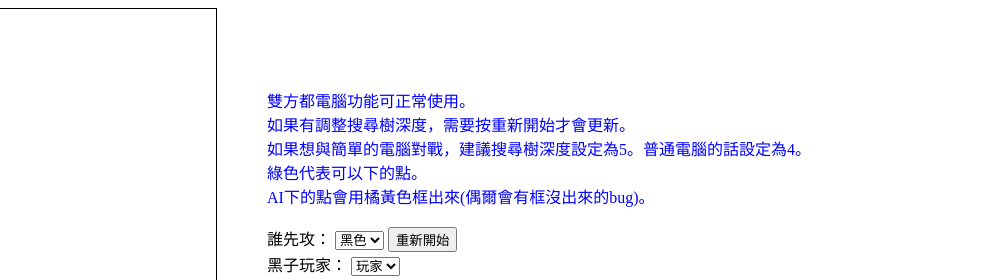
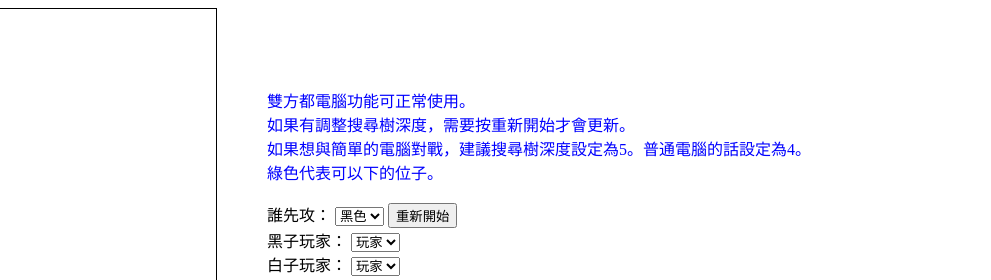
Before and after one commit to aoba3204/reversi, a plain HTML site: page index.html in a window 1280 px wide. Shown: the top 280 px of the page, 289-1280 px from the left. Drawn offline with Linux system fonts and the light colour scheme.

Commit message:
Update index.html

```diff
--- a/index.html
+++ b/index.html
@@ -15,9 +15,7 @@
                     <br>
                     如果想與簡單的電腦對戰，建議搜尋樹深度設定為5。普通電腦的話設定為4。
                     <br>
-                    綠色代表可以下的點。
-                    <br>
-                    AI下的點會用橘黃色框出來(偶爾會有框沒出來的bug)。
+                    綠色代表可以下的位子。
                 </label>
                 <br>
                 <br>
```
